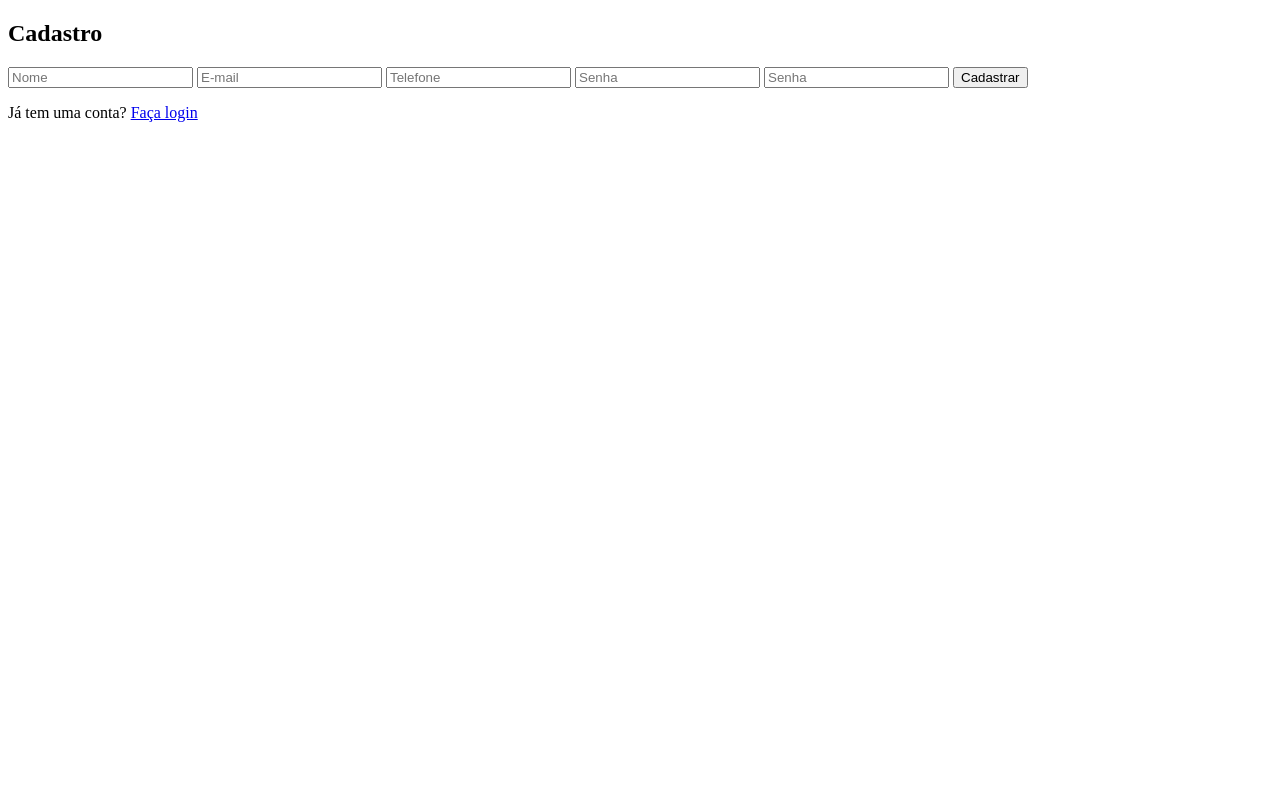
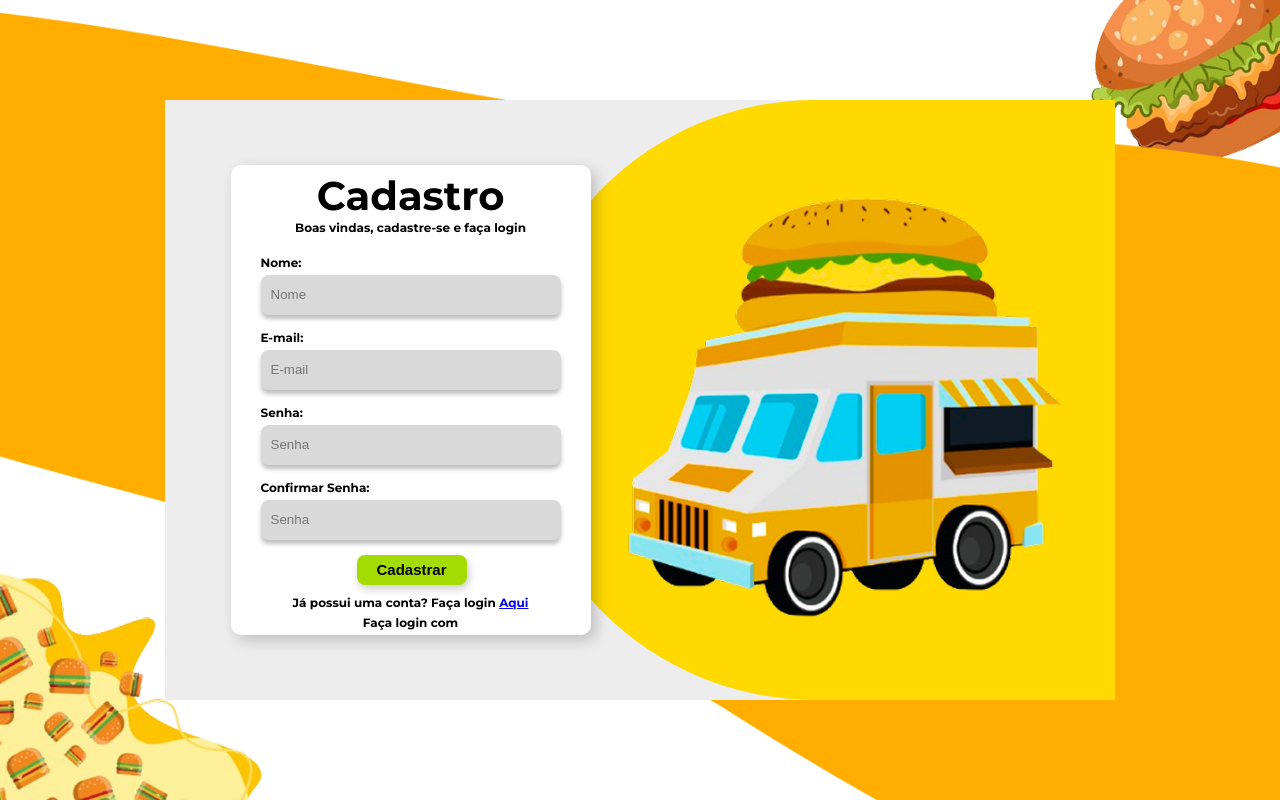
Before and after one commit to MirrorTeam-SPTECH/mirror, a website: page public/cadastro.html in a window 1280 px wide. Drawn offline with Linux system fonts and the light colour scheme; a web font is replaced by a local one.

Commit message:
Subindo tela de cadastro e adc as fotos dos chefs

```diff
--- a/public/cadastro.html
+++ b/public/cadastro.html
@@ -1,23 +1,48 @@
 <!DOCTYPE html>
-<html lang="pt-br">
+<html lang="en">
 <head>
     <meta charset="UTF-8">
     <meta name="viewport" content="width=device-width, initial-scale=1.0">
+    <title>Cadastro</title>
     <link rel="shortcut icon" href="./assets/icon/churrasqueira.png" type="image/x-icon">
     <link rel="stylesheet" href="./css/cadastro.css">
-    <title>Cadastre-se - Portal do Churras</title>
+    <link rel="stylesheet" href="./css/style.css">
 </head>
 <body>
-    <h2>Cadastro</h2>
-        <input type="text" id="input_nome" placeholder="Nome">
-        <input type="email" id="input_email" placeholder="E-mail">
-        <input type="text" id="input_telefone" placeholder="Telefone">
-        <input type="password" id="input_senha" placeholder="Senha">
-        <input type="password" id="input_confirmar" placeholder="Senha">
-        <button id="Cadastrar">Cadastrar</button>
-        <p>Já tem uma conta? <a href="login.html">Faça login</a></p>
+    <main class="cadastro">
+        <img class="img-background" src="./assets/img/Blob 5.png" alt="Background Image">
+        <img class="img-right" src="./assets/img/7-removebg-preview 1.png" alt="Right Image">
+        <section>
+            <form action="" method="POST">
+                <div class="textCadastro">
+                    <h2>Cadastro</h2>
+                    <p>Boas vindas, cadastre-se e faça login</p>
+                </div>
+                <div class="parte-cadastro">
+                    <label for="input_nome">Nome:</label>
+                    <input type="text" id="input_nome" placeholder="Nome" required>
+
+                    <label for="input_email">E-mail:</label>
+                    <input type="email" id="input_email" placeholder="E-mail" required>
+
+                    <label for="input_senha">Senha:</label>
+                    <input type="password" id="input_senha" placeholder="Senha" required>
+
+                    <label for="input_confirmar">Confirmar Senha:</label>
+                    <input type="password" id="input_confirmar" placeholder="Senha" required>
+
+                    <button id="Cadastrar" type="submit">Cadastrar</button>
+                </div>
+                <div class="parte-login">
+                    <p>Já possui uma conta? Faça login <a href="login.html">Aqui</a></p>
+                    <p>Faça login com</p>
+                </div>
+            </form>
+            <div class="img-foodTruck">
+                <img src="./assets/img/Design_sem_nome-removebg-preview 1.png" alt="Food Truck Image">
+            </div>
+        </section>
+        <img class="img-left" src="./assets/img/6-removebg-preview 1.png" alt="">
+    </main>
 </body>
 </html>
-
-<script src="js/cadastro.js">
-</script>
--- a/public/css/cadastro.css
+++ b/public/css/cadastro.css
@@ -0,0 +1,183 @@
+body {
+    margin: 0;
+    padding: 0;
+    font-family: "Montserrat", sans-serif;
+    font-weight: bold;
+}
+
+.cadastro {
+    display: flex;
+    justify-content: center;
+    align-items: center;
+    height: 100vh;
+    position: relative;
+
+
+    .img-background {
+        position: absolute;
+        top: 0;
+        left: 0;
+        width: 100%;
+        height: 100%;
+        object-fit: cover;
+        z-index: -1;
+    }
+
+    .img-right {
+        position: absolute;
+        top: 0;
+        right: 0;
+        height: 350px;
+        width: auto;
+        z-index: -2;
+        object-fit: cover;
+    }
+
+    .img-left {
+        position: absolute;
+        bottom: 0;
+        left: 0;
+        height: 350px;
+        width: auto;
+        z-index: -2;
+        object-fit: cover;
+    }
+
+    section {
+        width: 950px;
+        height: 600px;
+        background-color: var(--cor-fundo-section-color);
+        display: flex;
+        position: relative;
+        align-items: center;
+        padding: 0 20px;
+
+        form {
+            width: 360px;
+            height: 470px;
+            background-color: var(--cor-fundo-form);
+            position: relative;
+            display: flex;
+            left: 5%;
+            justify-content: center;
+            align-items: center;
+            flex-direction: column;
+            border-radius: 10px;
+            box-shadow: 5px 5px 15px rgba(0, 0, 0, 0.2);
+            z-index: 1000;
+
+            .textCadastro {
+                display: flex;
+                justify-content: center;
+                align-items: center;
+                text-align: center;
+                flex-direction: column;
+                margin-bottom: 20px;
+
+                h2 {
+                    font-size: 40px;
+                }
+
+                p {
+                    font-size: 12px;
+                }
+            }
+
+            label {
+                font-size: 12px;
+                margin-bottom: 5px;
+                display: block;
+            }
+
+            input {
+                background-color: var(--cor-fundo-input-box);
+                box-shadow: 0 4px 4px 0 rgba(0, 0, 0, 0.25);
+                height: 40px;
+                width: 300px;
+                border: 1px solid var(--cor-borda-input);
+                border-radius: 8px;
+                margin-bottom: 15px;
+                padding: 10px;
+                display: block;
+            }
+
+            button {
+                background-color: var(--cor-botao-ativo);
+                color: var(--cor-preto);
+                font-size: 16px;
+                font-weight: bold;
+                box-shadow: 2px 4px 8px rgba(0, 0, 0, 0.2);
+                cursor: pointer;
+                transition: transform 0.3s ease;
+                left: 35%;
+                position: absolute;
+                border: none;
+                height: 30px;
+                width: 110px;
+                border-radius: 8px;
+                font-size: 15px;
+            }
+
+            button:hover {
+                transform: scale(1.05);
+            }
+
+            .parte-login {
+                text-align: center;
+                margin-top: 35px;
+
+                p {
+                    font-size: 12px;
+                    margin-top: 5px;
+                }
+            }
+        }
+
+        .img-foodTruck {
+            background-color: var(--cor-fundo-imagem-foodtruck);
+            width: 600px;
+            height: 100%;
+            border-radius: 50% 0 0 50%;
+            position: absolute;
+            right: 0;
+            display: flex;
+            justify-content: center;
+            align-items: center;
+
+            img {
+                width: 90%;
+                height: auto;
+                object-fit: contain;
+                margin-right: -10%;
+            }
+        }
+    }
+}
+
+@media (max-width: 768px) {
+    .cadastro {
+        flex-direction: column;
+    }
+
+    section {
+        flex-direction: column;
+        width: 100%;
+    }
+
+    .img-foodTruck {
+        width: 100%;
+        height: auto;
+        border-radius: 50%;
+        margin-top: 20px;
+    }
+
+    .img-foodTruck img {
+        width: 80%;
+        height: auto;
+    }
+
+    form {
+        width: 100%;
+        height: auto;
+    }
+}
--- a/public/css/style.css
+++ b/public/css/style.css
@@ -41,6 +41,11 @@
     --hover-color: #cecdcd;
     --button-bg-color: #D9D9D9;
     --button-hover-opacity: 0.8;
+    --cor-fundo-section-color: #EDEDED;
+    --cor-fundo-form: #FFFF;
+    --cor-fundo-input-box: #D9D9D9;
+    --cor-botao-ativo: #A2DC00 ;
+    --cor-fundo-imagem-foodtruck: #FFD900 ;
 /*------------------------------- Dark-mode ---------------------------------------*/
 
 --dark-mode-pao: #452500;
```
Also changed, not shown: public/css/chefs.css (+10 -0 lines), public/index.html (+2 -2 lines), public/assets/img/6-removebg-preview 1.png (added), public/assets/img/7-removebg-preview 1.png (added), public/assets/img/Blob 5.png (added), public/assets/img/Design_sem_nome-removebg-preview 1.png (added), public/assets/img/IMG-Denis-removebg-preview.png (added), public/assets/img/IMG-Meri-removebg-preview.png (added).
